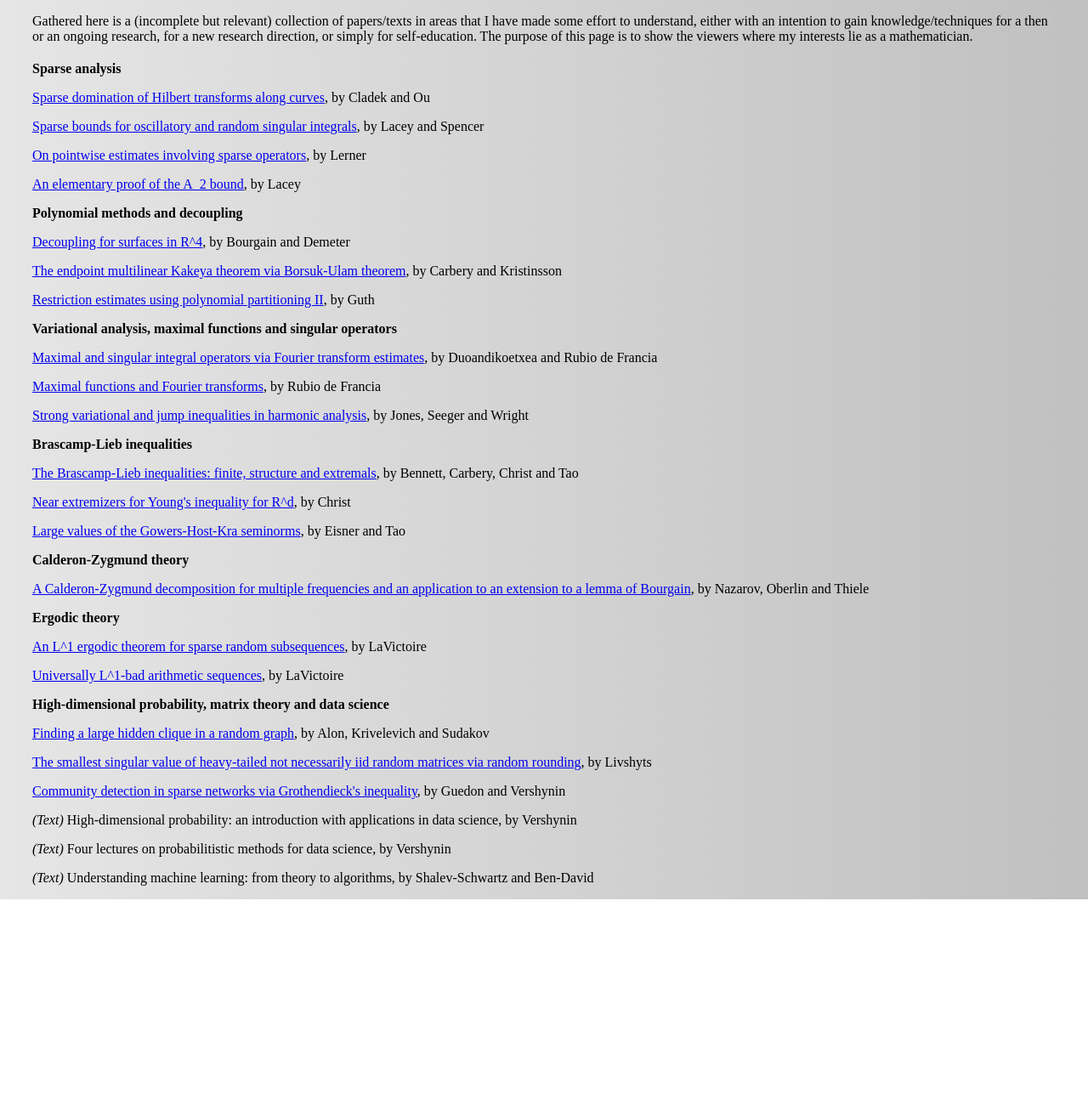
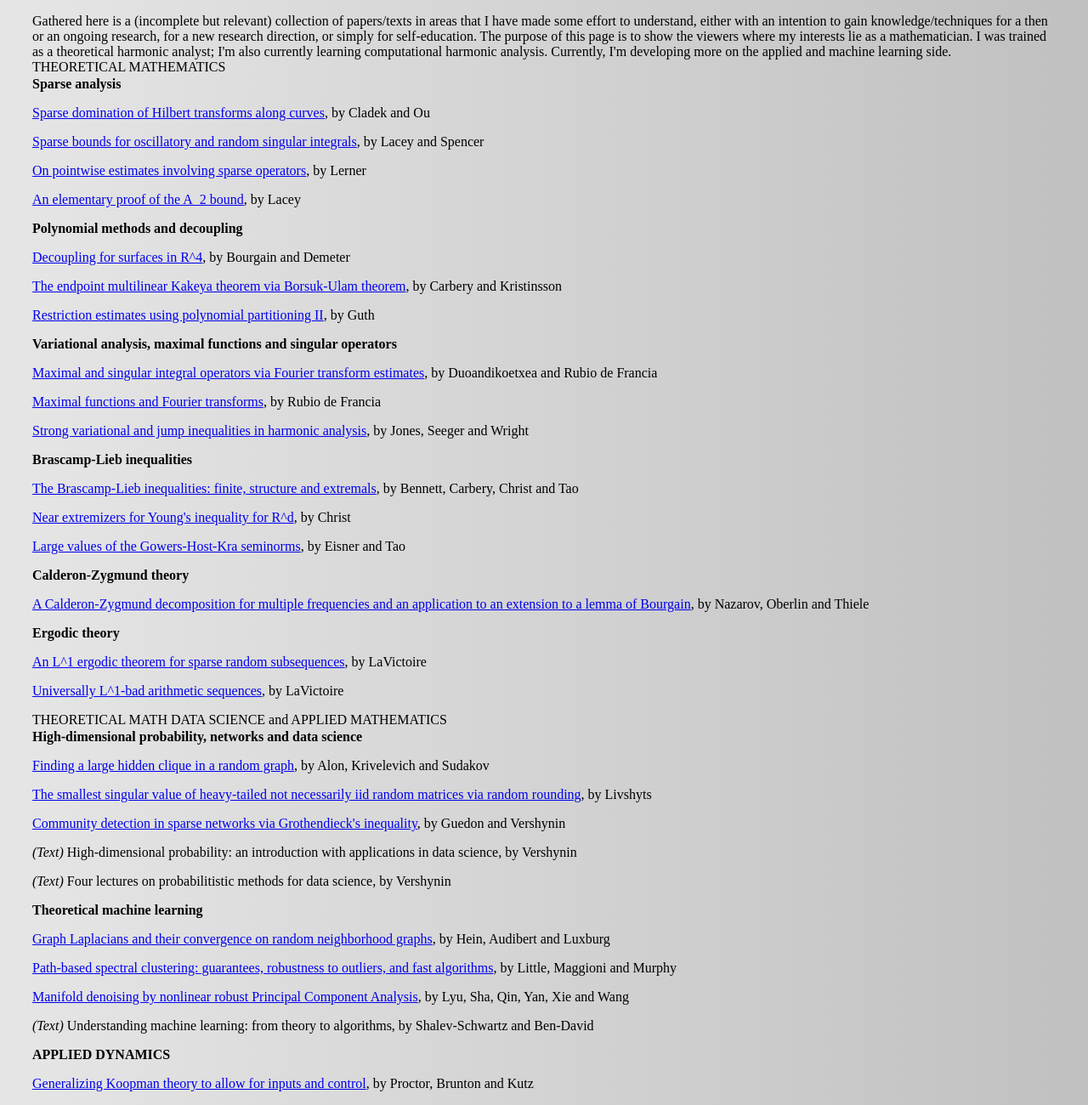
Before and after one commit to marsvoyage/Personalroadmap, a plain HTML site: page index.html in a window 1280 px wide. Shown: the part 65-1365 px from the top of the page at 85% size. Before the commit the page ends 1123 px from the top, so only its background shows below. Drawn offline with Linux system fonts and the light colour scheme.

Commit message:
Update index.html

```diff
--- a/index.html
+++ b/index.html
@@ -18,8 +18,8 @@
       <div style="height:10px"></div>
       <div>Gathered here is a (incomplete but relevant) collection of papers/texts in areas that I have made some effort to understand, either with an intention
       to gain knowledge/techniques for a then or an ongoing research, for a new research direction, or simply for self-education. The purpose
-      of this page is to show the viewers where my interests lie as a mathematician. </div>
-      <div style="height:20px"></div>
+      of this page is to show the viewers where my interests lie as a mathematician. I was trained as a theoretical harmonic analyst; I'm also currently learning computational harmonic analysis. Currently, I'm developing more on the applied and machine learning side.</div>
+      <div style="height:20px">THEORETICAL MATHEMATICS</div>
       <div><strong>Sparse analysis</strong></div>
       <p><a href="https://arxiv.org/pdf/1704.07810.pdf">Sparse domination of Hilbert transforms along curves</a>, by Cladek and Ou</p>
       <p><a href="http://nyjm.albany.edu/j/2017/23-8v.pdf">Sparse bounds for oscillatory and random singular integrals</a>, by Lacey and Spencer</p>
@@ -42,13 +42,21 @@
       <div><strong>Ergodic theory</strong></div>
       <p><a href="https://arxiv.org/pdf/0812.3175.pdf">An L^1 ergodic theorem for sparse random subsequences</a>, by LaVictoire</p>
       <p><a href="https://arxiv.org/pdf/0905.3865.pdf">Universally L^1-bad arithmetic sequences</a>, by LaVictoire</p>
-      <div><strong>High-dimensional probability, matrix theory and data science</strong></div>
+      <div style="height:20px">THEORETICAL MATH DATA SCIENCE and APPLIED MATHEMATICS</div>
+      <div><strong>High-dimensional probability, networks and data science</strong></div>
       <p><a href="https://people.math.ethz.ch/~sudakovb/hidden-clique.pdf">Finding a large hidden clique in a random graph</a>, by Alon, Krivelevich and Sudakov</p>
       <p><a href="https://arxiv.org/pdf/1811.07038.pdf">The smallest singular value of heavy-tailed not necessarily iid random matrices via random rounding</a>, by Livshyts</p>
       <p><a href="https://arxiv.org/pdf/1411.4686.pdf">Community detection in sparse networks via Grothendieck's inequality</a>, by Guedon and Vershynin</p>
       <p><i>(Text)</i> High-dimensional probability: an introduction with applications in data science, by Vershynin</p>
       <p><i>(Text)</i> Four lectures on probabilitistic methods for data science, by Vershynin</p>
+      <div><strong>Theoretical machine learning</strong></div>
+      <p><a href="http://www.jmlr.org/papers/volume8/hein07a/hein07a.pdf">Graph Laplacians and their convergence on random neighborhood graphs</a>, by Hein, Audibert and Luxburg</p>
+      <p><a href="https://arxiv.org/abs/1712.06206">Path-based spectral clustering: guarantees, robustness to outliers, and fast algorithms</a>, by Little, Maggioni and Murphy</p>
+      <p><a href="http://papers.nips.cc/paper/9495-manifold-denoising-by-nonlinear-robust-principal-component-analysis.pdf">Manifold denoising by nonlinear robust Principal
+Component Analysis</a>, by Lyu, Sha, Qin, Yan, Xie and Wang</p>
       <p><i>(Text)</i> Understanding machine learning: from theory to algorithms, by Shalev-Schwartz and Ben-David</p>
+      <div><strong>APPLIED DYNAMICS</strong></div>
+      <p><a href="https://epubs.siam.org/doi/pdf/10.1137/16M1062296">Generalizing Koopman theory to allow for inputs and control</a>, by Proctor, Brunton and Kutz</p>
     </div>
   </body>
 </html>
```
